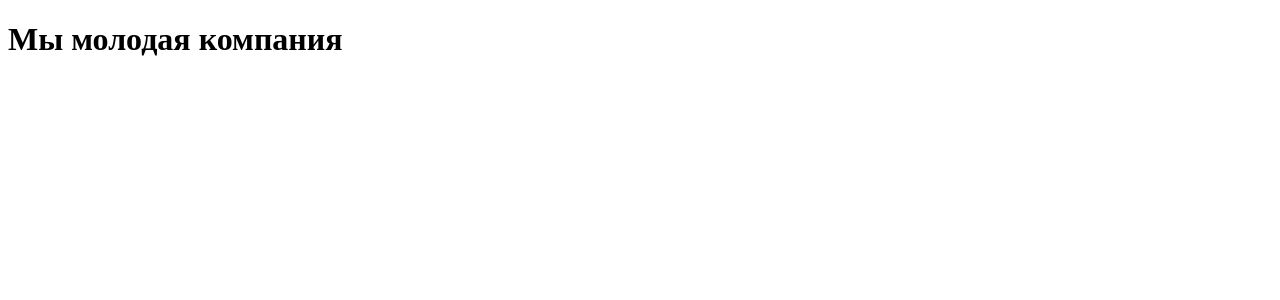
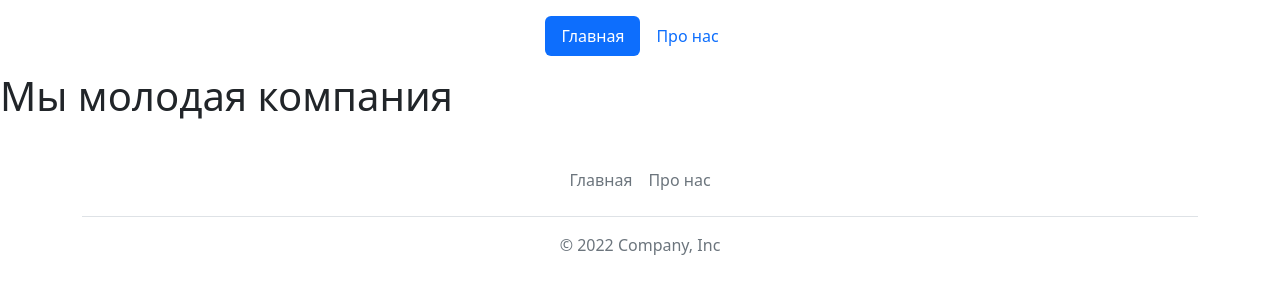
Before and after one commit to valenttina2/Flask_blog, a Flask app: page /home in a window 1280 px wide. Shown: the top 300 px of the page. Run offline with Flask 2, Linux system fonts and the light colour scheme.

Commit message:
html bootstrap

```diff
--- a/templates/base.html
+++ b/templates/base.html
@@ -5,10 +5,27 @@
     <meta name="viewport"
           content="width=device-width, user-scalable=no, initial-scale=1.0, maximum-scale=1.0, minimum-scale=1.0">
     <meta http-equiv="X-UA-Compatible" content="ie=edge">
-    <link rel="stylesheet" href="{{url_for('static', filename='css/main.css') }}">
+    <link rel="stylesheet" href="https://cdn.jsdelivr.net/npm/bootstrap@5.2.0/dist/css/bootstrap.min.css">
     <title>{% block title%}{% endblock%}</title>
 </head>
 <body>
+<div class="container">
+    <header class="d-flex justify-content-center py-3">
+      <ul class="nav nav-pills">
+        <li class="nav-item"><a href="/" class="nav-link active" aria-current="page">Главная</a></li>
+        <li class="nav-item"><a href="/about" class="nav-link">Про нас</a></li>
+      </ul>
+    </header>
+  </div>
 {%block content %}{%endblock%}
+<div class="container">
+  <footer class="py-3 my-4">
+    <ul class="nav justify-content-center border-bottom pb-3 mb-3">
+      <li class="nav-item"><a href="/" class="nav-link px-2 text-muted">Главная</a></li>
+      <li class="nav-item"><a href="/about" class="nav-link px-2 text-muted">Про нас</a></li>
+    </ul>
+    <p class="text-center text-muted">© 2022 Company, Inc</p>
+  </footer>
+</div>
 </body>
 </html>
```
